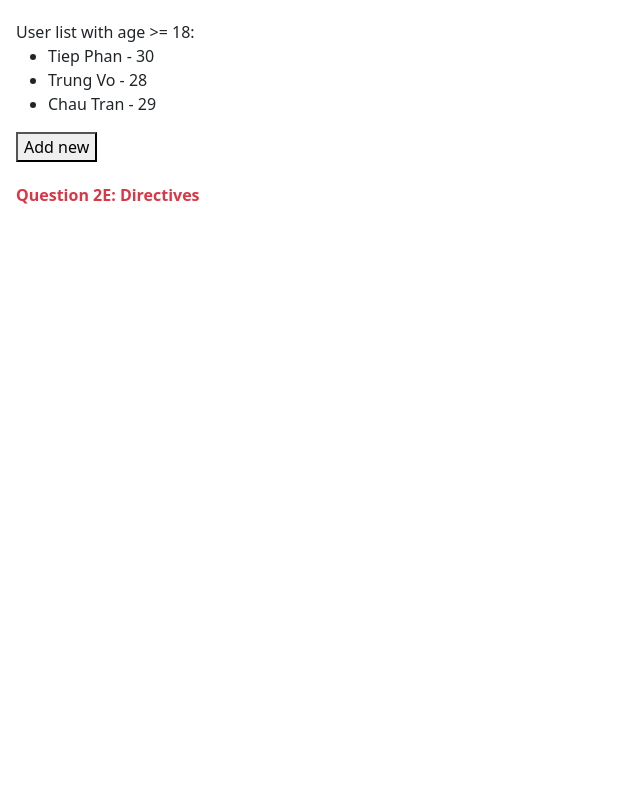
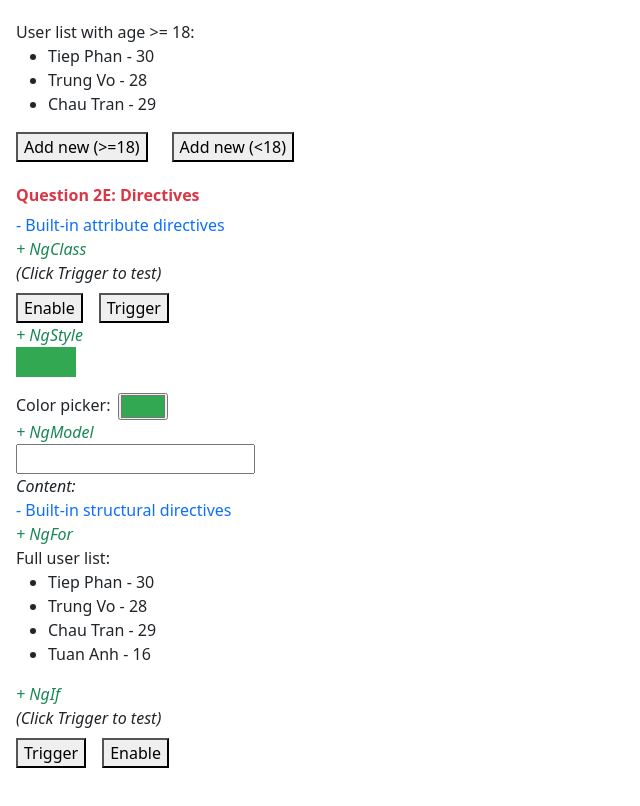
Before and after one commit to ngductuan/entry-test-2-QKIT, an Angular app: page / in a window 1280 px wide. Shown: the part 3307-4113 px from the top of the page, without its empty margins (0-640 px from the left). Before the commit the page ends 3568 px from the top, so only its background shows below. Built offline with nearby package versions, Linux system fonts and the light colour scheme.

Commit message:
finish-2E

```diff
--- a/src/app/app.component.html
+++ b/src/app/app.component.html
@@ -56,5 +56,6 @@
   <app-com-2-d-1></app-com-2-d-1>
 
   <h6 class="fw-bold text-danger mt-4">Question 2E: Directives</h6>
+  <app-com-2-e-1></app-com-2-e-1>
 
 </div>
--- a/src/app/app.module.ts
+++ b/src/app/app.module.ts
@@ -25,6 +25,7 @@ import { Com2D1Component } from './ex2D/com-2-d-1/com-2-d-1.component';
 import { FormatServicePipe } from './ex2D/format-service.pipe';
 import { AdultPipe } from './ex2D/adult.pipe';
 import { Com2E1Component } from './ex2E/com-2-e-1/com-2-e-1.component';
+import { FormsModule } from '@angular/forms';
 
 @NgModule({
   declarations: [
@@ -55,6 +56,7 @@ import { Com2E1Component } from './ex2E/com-2-e-1/com-2-e-1.component';
   imports: [
     BrowserModule,
     AppRoutingModule,
+    FormsModule
   ],
   providers: [],
   bootstrap: [AppComponent]
--- a/src/app/ex2C/com-2-c-1/com-2-c-1.component.html
+++ b/src/app/ex2C/com-2-c-1/com-2-c-1.component.html
@@ -14,6 +14,6 @@
 <p class="text-primary mb-0 mt-2">+ Class binding</p>
 <span class="fst-italic"> (Click Trigger to test)</span>
 <div class="d-flex mt-2">
-  <button [ngClass]="{'invisible': toggleBtn}">Enable</button>
+  <button [class]="{'invisible': toggleBtn}">Enable</button>
   <button class="ms-3" (click)="toggleBtn=!toggleBtn">Trigger</button>
 </div>
--- a/src/app/ex2D/com-2-d-1/com-2-d-1.component.html
+++ b/src/app/ex2D/com-2-d-1/com-2-d-1.component.html
@@ -27,4 +27,5 @@ User list with age >= 18:
 <ul>
   <li *ngFor="let user of users | adult">{{user.name}} - {{user.age}}</li>
 </ul>
-<button (click)="addNewUser()">Add new</button>
+<button (click)="addNewUserOver()">Add new (>=18)</button>
+<button class="ms-4" (click)="addNewUserUnder()">Add new (&#60;18)</button>
--- a/src/app/ex2D/com-2-d-1/com-2-d-1.component.ts
+++ b/src/app/ex2D/com-2-d-1/com-2-d-1.component.ts
@@ -40,8 +40,12 @@ export class Com2D1Component {
     },
   ];
 
-  addNewUser(){
-    this.users = [...this.users, {name: 'New user', age: 28}]
+  addNewUserOver(){
+    this.users = [...this.users, {name: 'User 1', age: 28}]
+  }
+
+  addNewUserUnder(){
+    this.users = [...this.users, {name: 'User 2', age: 17}]
   }
 
   // formatAddress(addr: any) {
--- a/src/app/ex2E/com-2-e-1/com-2-e-1.component.html
+++ b/src/app/ex2E/com-2-e-1/com-2-e-1.component.html
@@ -1 +1,35 @@
-<p>com-2-e-1 works!</p>
+<p class="text-primary mb-0">- Built-in attribute directives</p>
+<p class="text-success mb-0 fst-italic">+ NgClass</p>
+<span class="fst-italic"> (Click Trigger to test)</span>
+<div class="d-flex mt-2">
+  <button [ngClass]="{'invisible': toggleBtn}">Enable</button>
+  <button class="ms-3" (click)="toggleBtn=!toggleBtn">Trigger</button>
+</div>
+
+<p class="text-success mb-0 fst-italic">+ NgStyle</p>
+<div class="box" [ngStyle]="boxStyle" style="width: 60px; height: 30px;"></div>
+<div class="d-flex align-content-center mt-3">
+  <span class="me-2">Color picker: </span>
+  <input type="color" #inputTag (input)="boxBgColor=inputTag.value"
+    value="#32a852">
+</div>
+
+<p class="text-success mb-0 fst-italic">+ NgModel</p>
+<div class="parent">
+  <input type="text" [(ngModel)]="dataModel">
+  <span class="fst-italic d-block">Content: {{dataModel}}</span>
+</div>
+
+<p class="text-primary mb-0">- Built-in structural directives</p>
+<p class="text-success mb-0 fst-italic">+ NgFor</p>
+Full user list:
+<ul>
+  <li *ngFor="let user of users">{{user.name}} - {{user.age}}</li>
+</ul>
+
+<p class="text-success mb-0 fst-italic">+ NgIf</p>
+<span class="fst-italic"> (Click Trigger to test)</span>
+<div class="d-flex mt-2">
+  <button  (click)="toggleNgIf=!toggleNgIf">Trigger</button>
+  <button class="ms-3" *ngIf="toggleNgIf">Enable</button>
+</div>
--- a/src/app/ex2E/com-2-e-1/com-2-e-1.component.ts
+++ b/src/app/ex2E/com-2-e-1/com-2-e-1.component.ts
@@ -1,10 +1,37 @@
-import { Component } from '@angular/core';
+import { Component, forwardRef } from '@angular/core';
 
 @Component({
   selector: 'app-com-2-e-1',
   templateUrl: './com-2-e-1.component.html',
   styleUrl: './com-2-e-1.component.scss'
 })
-export class Com2E1Component {
+export class Com2E1Component{
+  toggleBtn: boolean = false;
+  toggleNgIf: boolean = true;
+  boxBgColor: string = '#32a852';
+  dataModel: string = ''
+  users = [
+    {
+      name: 'Tiep Phan',
+      age: 30,
+    },
+    {
+      name: 'Trung Vo',
+      age: 28,
+    },
+    {
+      name: 'Chau Tran',
+      age: 29,
+    },
+    {
+      name: 'Tuan Anh',
+      age: 16,
+    },
+  ];
 
+  get boxStyle() {
+    return {
+      'background-color': this.boxBgColor
+    };
+  }
 }
```
